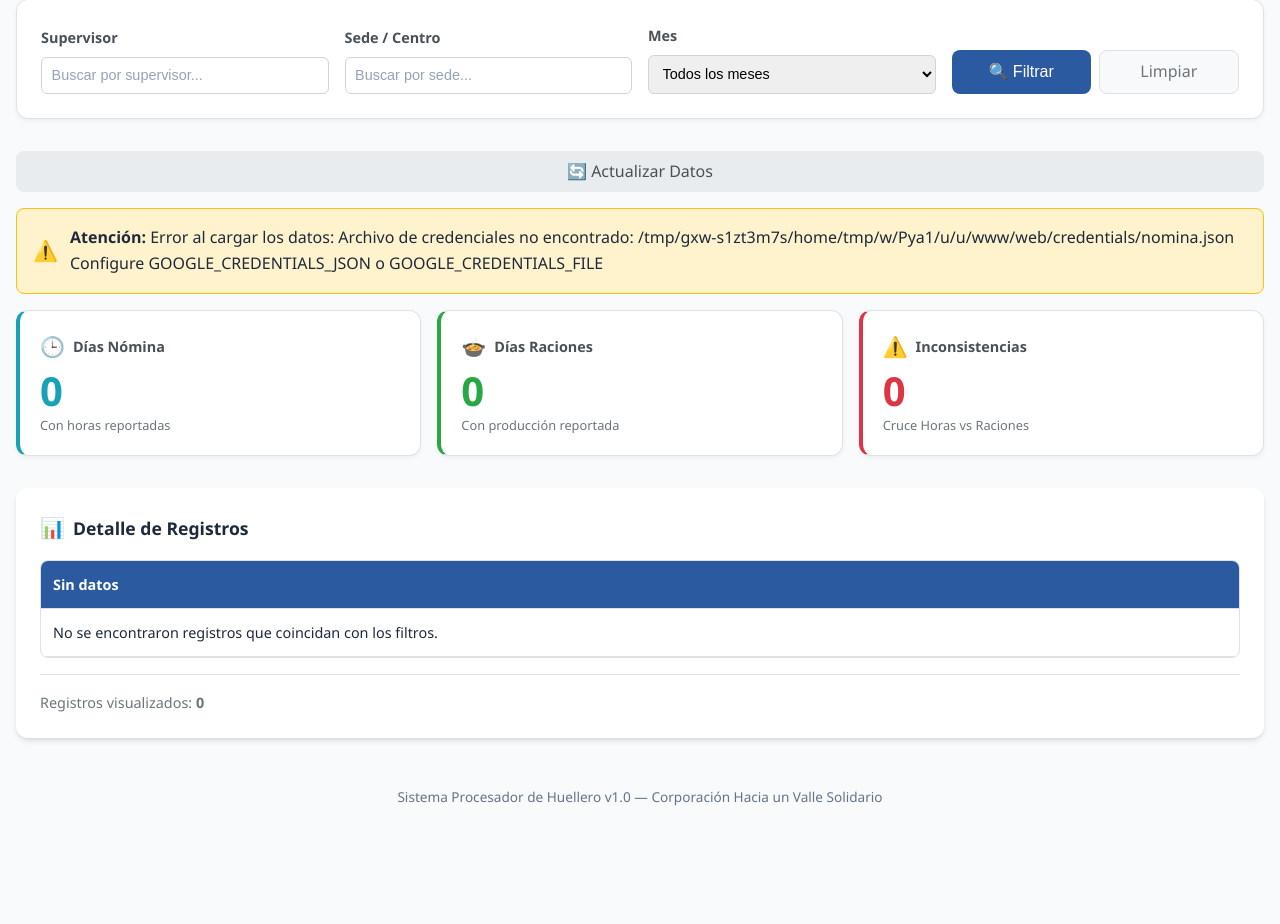
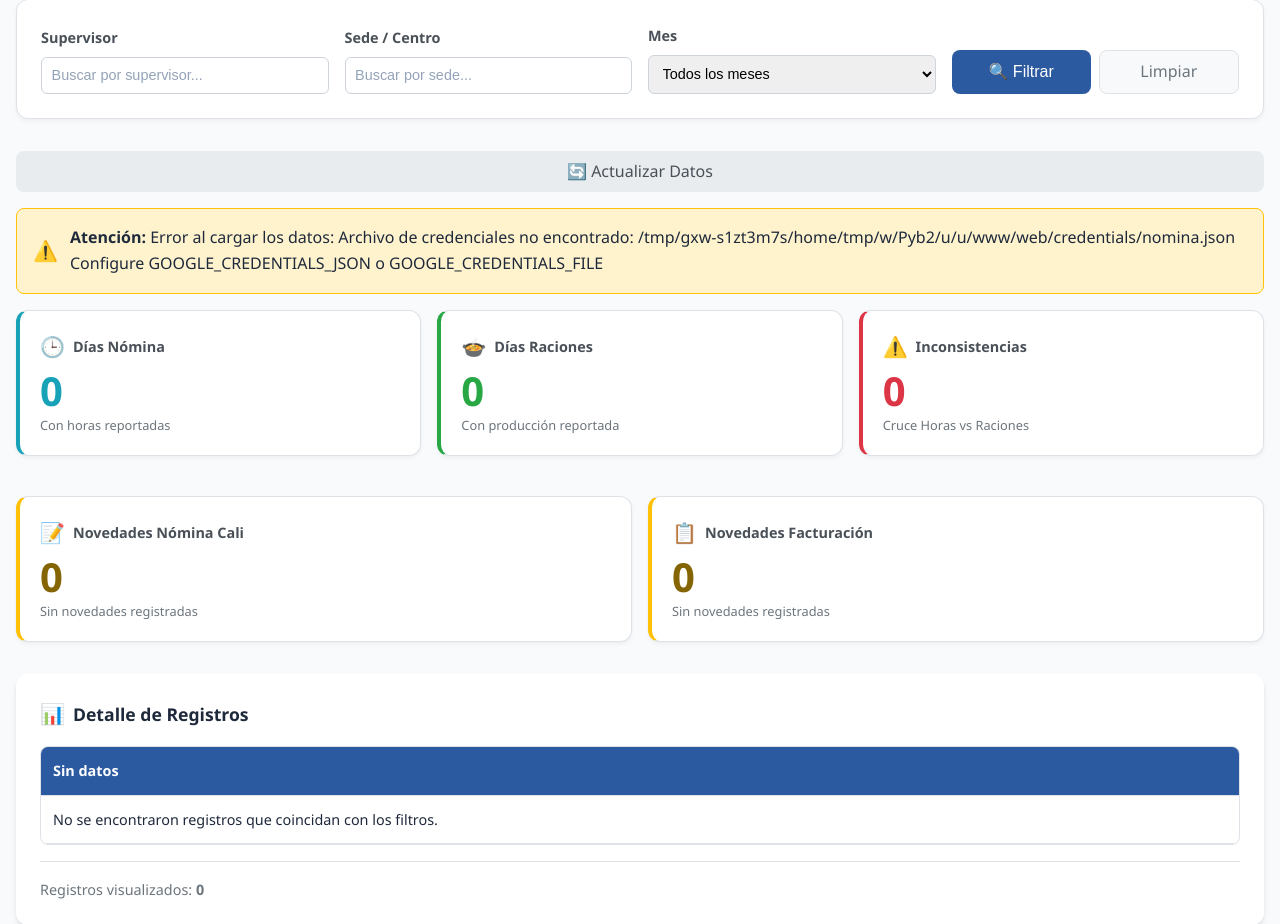
Before and after one commit to erpplaneacion-eng/huellero_processor, a Django app: page /supervision/liquidacion-nomina/ in a window 1280 px wide. Shown: the part 290-1214 px from the top of the page. Before the commit the page ends 1096 px from the top, so only its background shows below. Run offline with Django 4.2, Linux system fonts and the light colour scheme; the visitor is signed in with stand-in values (Sample User, id 1).

Commit message:
se ajsuta tarjeta de novedades en primer modulo

```diff
--- a/web/apps/tecnicos/views.py
+++ b/web/apps/tecnicos/views.py
@@ -235,6 +235,118 @@ def _obtener_datos_filtrados(request, nombre_hoja, columnas_map, titulo_vista, c
         'meses': MESES
     }
 
+def _obtener_novedades_hoja(service, libro, nombre_hoja, filtro_mes='', filtro_supervisor='', filtro_sede='', col_supervisor='SUPERVISOR', col_sede='SEDE'):
+    """
+    Obtiene las novedades de una hoja específica.
+    Retorna un dict con 'cantidad' y 'fechas' (lista de fechas únicas con novedad).
+
+    Args:
+        service: GoogleSheetsService instance
+        libro: Spreadsheet object
+        nombre_hoja: Nombre de la hoja a consultar
+        filtro_mes: Filtro por mes (01-12)
+        filtro_supervisor: Filtro por supervisor (búsqueda parcial)
+        filtro_sede: Filtro por sede (búsqueda parcial)
+        col_supervisor: Nombre de la columna de supervisor en esta hoja
+        col_sede: Nombre de la columna de sede en esta hoja
+    """
+    resultado = {'cantidad': 0, 'fechas': []}
+
+    try:
+        hoja = None
+        try:
+            hoja = service.obtener_hoja(libro, nombre_hoja=nombre_hoja)
+        except Exception:
+            for h in libro.worksheets():
+                if nombre_hoja.lower() in h.title.lower():
+                    hoja = h
+                    break
+
+        if not hoja:
+            return resultado
+
+        raw_data = service.leer_datos(hoja)
+        if not raw_data or len(raw_data) < 2:
+            return resultado
+
+        raw_headers = [str(h).strip() for h in raw_data[0]]
+        filas = raw_data[1:]
+
+        # Normalizar headers
+        def normalizar(txt):
+            return str(txt).upper().replace(' ', '').replace('_', '').replace('.', '').strip()
+
+        headers_dict = {normalizar(h): i for i, h in enumerate(raw_headers)}
+
+        # Buscar índices de columnas necesarias
+        idx_novedad = headers_dict.get('NOVEDAD', -1)
+        idx_fecha = headers_dict.get('FECHA', -1)
+        idx_supervisor = headers_dict.get(normalizar(col_supervisor), -1)
+        idx_sede = headers_dict.get(normalizar(col_sede), -1)
+
+        if idx_novedad == -1:
+            return resultado
+
+        fechas_con_novedad = set()
+        cantidad = 0
+
+        for fila in filas:
+            if len(fila) <= idx_novedad:
+                continue
+
+            novedad_val = str(fila[idx_novedad]).strip().upper()
+
+            # Verificar si tiene novedad (SI, S, 1, TRUE, o cualquier valor no vacío distinto de NO/N/0/FALSE)
+            tiene_novedad = novedad_val and novedad_val not in ('', 'NO', 'N', '0', 'FALSE')
+
+            if not tiene_novedad:
+                continue
+
+            # Aplicar filtro por supervisor
+            if filtro_supervisor and idx_supervisor != -1:
+                val_sup = str(fila[idx_supervisor]).lower() if len(fila) > idx_supervisor else ''
+                if filtro_supervisor not in val_sup:
+                    continue
+
+            # Aplicar filtro por sede
+            if filtro_sede and idx_sede != -1:
+                val_sede = str(fila[idx_sede]).lower() if len(fila) > idx_sede else ''
+                if filtro_sede not in val_sede:
+                    continue
+
+            # Aplicar filtro por mes
+            if filtro_mes and idx_fecha != -1 and len(fila) > idx_fecha:
+                val_fecha = str(fila[idx_fecha])
+                mes_fila = ''
+                try:
+                    if '/' in val_fecha:
+                        parts = val_fecha.split('/')
+                        if len(parts) >= 2: mes_fila = parts[1]
+                    elif '-' in val_fecha:
+                        parts = val_fecha.split('-')
+                        if len(parts) >= 2: mes_fila = parts[1]
+                except:
+                    pass
+
+                if mes_fila.lstrip('0') != filtro_mes.lstrip('0'):
+                    continue
+
+            # Pasó todos los filtros, contar
+            cantidad += 1
+            if idx_fecha != -1 and len(fila) > idx_fecha:
+                fecha = str(fila[idx_fecha]).strip()
+                if fecha:
+                    fechas_con_novedad.add(fecha)
+
+        resultado['cantidad'] = cantidad
+        resultado['fechas'] = sorted(list(fechas_con_novedad))
+
+    except Exception as e:
+        logger.error(f"Error obteniendo novedades de {nombre_hoja}: {e}")
+
+    return resultado
+
+
 @login_required
 def liquidacion_nomina(request):
     """Vista para Liquidación Nómina"""
@@ -262,6 +374,37 @@ def liquidacion_nomina(request):
         'dias_raciones': 0,
         'inconsistencias': 0
     }
+
+    # Obtener novedades de nomina_cali y facturacion
+    filtro_mes = request.GET.get('mes', '')
+    filtro_supervisor = request.GET.get('supervisor', '').strip().lower()
+    filtro_sede = request.GET.get('sede', '').strip().lower()
+    novedades_nomina = {'cantidad': 0, 'fechas': []}
+    novedades_facturacion = {'cantidad': 0, 'fechas': []}
+
+    try:
+        service = GoogleSheetsService()
+        libro = service.abrir_libro()
+        # nomina_cali usa SUPERVISOR y DESCRIPCION PROYECTO
+        novedades_nomina = _obtener_novedades_hoja(
+            service, libro, 'nomina_cali',
+            filtro_mes=filtro_mes,
+            filtro_supervisor=filtro_supervisor,
+            filtro_sede=filtro_sede,
+            col_supervisor='SUPERVISOR',
+            col_sede='DESCRIPCION PROYECTO'
+        )
+        # facturacion usa SUPERVISOR y SEDE_EDUCATIVA
+        novedades_facturacion = _obtener_novedades_hoja(
+            service, libro, 'facturacion',
+            filtro_mes=filtro_mes,
+            filtro_supervisor=filtro_supervisor,
+            filtro_sede=filtro_sede,
+            col_supervisor='SUPERVISOR',
+            col_sede='SEDE_EDUCATIVA'
+        )
+    except Exception as e:
+        logger.error(f"Error obteniendo novedades: {e}")
 
     if rows_raw:
         # Mapeo de columnas por nombre para mayor robustez
@@ -310,6 +453,8 @@ def liquidacion_nomina(request):
     # Reemplazar rows planos por rows procesados
     context['rows'] = rows_processed
     context['stats'] = stats
+    context['novedades_nomina'] = novedades_nomina
+    context['novedades_facturacion'] = novedades_facturacion
     return render(request, 'tecnicos/liquidacion_nomina.html', context)
 
 @login_required
--- a/web/static/css/supervision.css
+++ b/web/static/css/supervision.css
@@ -416,6 +416,38 @@
     color: #856404;
 }
 
+/* Sección de novedades */
+.stats-grid--novedades {
+    margin-top: 0.5rem;
+}
+
+.stat-card__dates {
+    display: flex;
+    flex-wrap: wrap;
+    gap: 0.35rem;
+    margin-top: 0.75rem;
+    padding-top: 0.75rem;
+    border-top: 1px solid #eee;
+}
+
+.date-chip {
+    display: inline-block;
+    padding: 0.2rem 0.5rem;
+    background: #fff3cd;
+    border: 1px solid #ffc107;
+    border-radius: 12px;
+    font-size: 0.7rem;
+    font-weight: 500;
+    color: #856404;
+}
+
+.date-chip--more {
+    background: #e9ecef;
+    border-color: #ced4da;
+    color: #6c757d;
+    font-style: italic;
+}
+
 /* Filas con alerta */
 .row-alert {
     background-color: #fff3cd !important;
--- a/web/templates/tecnicos/liquidacion_nomina.html
+++ b/web/templates/tecnicos/liquidacion_nomina.html
@@ -110,6 +110,58 @@
         </div>
     </div>
 
+    <!-- Novedades de hojas relacionadas -->
+    <div class="stats-grid stats-grid--novedades">
+        <div class="stat-card stat-card--warning">
+            <div class="stat-card__header">
+                <span class="stat-card__icon">📝</span>
+                Novedades Nómina Cali
+            </div>
+            <div class="stat-card__value">{{ novedades_nomina.cantidad }}</div>
+            <div class="stat-card__desc">
+                {% if novedades_nomina.fechas %}
+                    {{ novedades_nomina.fechas|length }} día{{ novedades_nomina.fechas|length|pluralize:"s" }} con novedad
+                {% else %}
+                    Sin novedades registradas
+                {% endif %}
+            </div>
+            {% if novedades_nomina.fechas %}
+            <div class="stat-card__dates">
+                {% for fecha in novedades_nomina.fechas|slice:":5" %}
+                    <span class="date-chip">{{ fecha }}</span>
+                {% endfor %}
+                {% if novedades_nomina.fechas|length > 5 %}
+                    <span class="date-chip date-chip--more">+{{ novedades_nomina.fechas|length|add:"-5" }} más</span>
+                {% endif %}
+            </div>
+            {% endif %}
+        </div>
+        <div class="stat-card stat-card--warning">
+            <div class="stat-card__header">
+                <span class="stat-card__icon">📋</span>
+                Novedades Facturación
+            </div>
+            <div class="stat-card__value">{{ novedades_facturacion.cantidad }}</div>
+            <div class="stat-card__desc">
+                {% if novedades_facturacion.fechas %}
+                    {{ novedades_facturacion.fechas|length }} día{{ novedades_facturacion.fechas|length|pluralize:"s" }} con novedad
+                {% else %}
+                    Sin novedades registradas
+                {% endif %}
+            </div>
+            {% if novedades_facturacion.fechas %}
+            <div class="stat-card__dates">
+                {% for fecha in novedades_facturacion.fechas|slice:":5" %}
+                    <span class="date-chip">{{ fecha }}</span>
+                {% endfor %}
+                {% if novedades_facturacion.fechas|length > 5 %}
+                    <span class="date-chip date-chip--more">+{{ novedades_facturacion.fechas|length|add:"-5" }} más</span>
+                {% endif %}
+            </div>
+            {% endif %}
+        </div>
+    </div>
+
     <div class="card">
         <h2 class="card__title">
             <span class="card__title-icon">📊</span>
```
